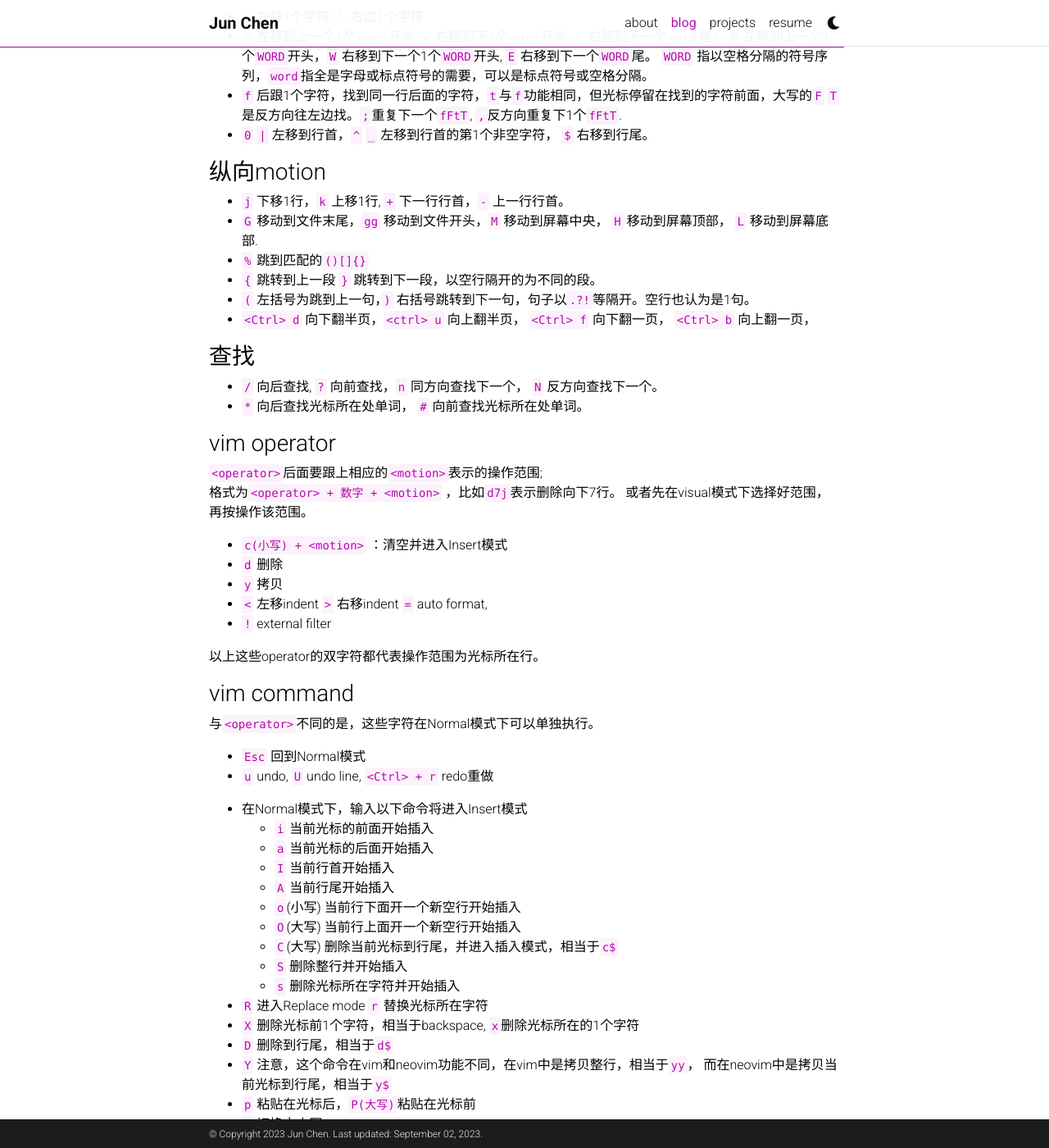
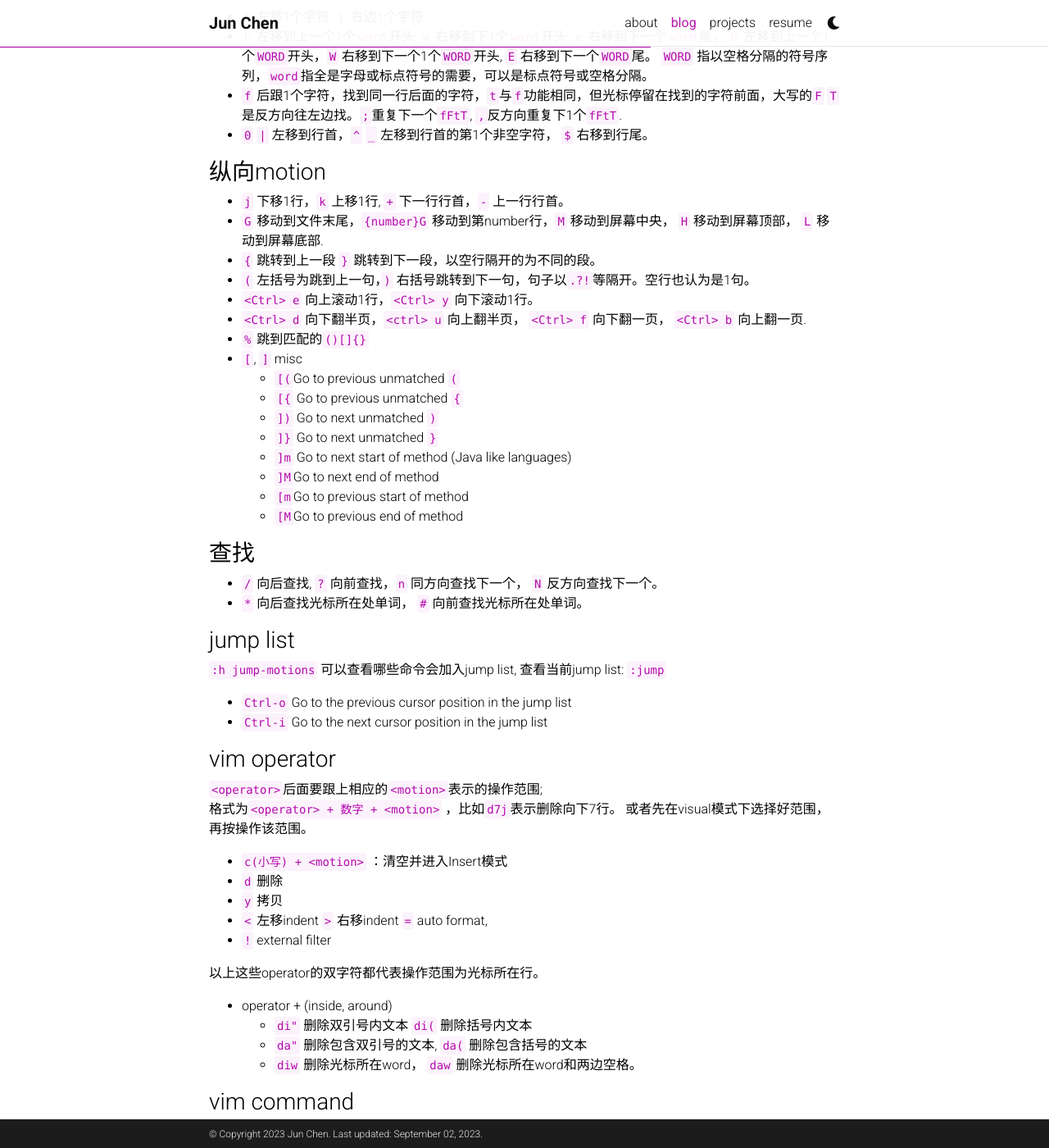
Before and after one commit to chenjun305/chenjun305.github.io, a Jekyll site: the page built from _posts/2023-01-07-vim.md, in a window 1280 px wide and 1400 px high, scrolled down 2773 px. Shown: the whole window at 82% size. Built offline with Jekyll 4.4.1, drawn with Linux system fonts in a browser that asks for light colours; full-size pictures stand in for the smaller copies a plugin makes; comment, search, counter and statistics services are not loaded; a style sheet for code colours, icons or effects is not loaded; some of the changed text lies outside the part shown.

Commit message:
update post - vim

```diff
--- a/_posts/2023-01-07-vim.md
+++ b/_posts/2023-01-07-vim.md
@@ -54,12 +54,12 @@ vim是一个基于模式的编辑器，严格来说，vim包含[6个基本模式
 * Command-line模式
   * 在Normal模式下，输入`:`或`/`或`?`进入命令行模式, `/`或`?`为查找字符串功能。
   * 以下为常用的一些命令
-    * `:w` 保存更改 `:q` 退出 `:wq` 保存并退出
-    * `:e <file>` 打开文件
+    * `:w` 保存更改, `:q` 退出, `:wq` 保存并退出, `q!` 不保存退出。
+    * `:e <file>` 打开文件， `:new <file>` 新建文件。
+    * `:set nu`, `set rnu`, `:set ignorecase`
     * `!<shell command>` 执行shell命令
-    * `:reg` 查看vim的register
-    * `:help` 查看帮助
-    * `:%s/<pattern>/<replace>/gc` 对文件进行搜索替换
+    * `:help` 查看帮助, 一些例子：`:h word`, `:h WORD`, `:h sentence`, `:h paragraph`
+    * `:%s/<pattern>/<replace>/gc` 对文件进行搜索替换, `:nohl` 取消高亮。
     * `:vsp` 纵向拆分窗口，`sp` 横向拆分窗口
 
 ## vim的功能
@@ -92,16 +92,30 @@ vim motion的作用是移动光标，定义前面的`<operator>`的操作范围
 
 ### 纵向motion
 * `j` 下移1行，`k` 上移1行, `+` 下一行行首，`-` 上一行行首。
-* `G` 移动到文件末尾，`gg` 移动到文件开头，`M` 移动到屏幕中央， `H` 移动到屏幕顶部， `L` 移动到屏幕底部.
-* `%` 跳到匹配的`()[]{}`
+* `G` 移动到文件末尾，`{number}G` 移动到第number行，`M` 移动到屏幕中央， `H` 移动到屏幕顶部， `L` 移动到屏幕底部.
 * `{` 跳转到上一段 `}` 跳转到下一段，以空行隔开的为不同的段。
 * `(` 左括号为跳到上一句，`)` 右括号跳转到下一句，句子以`.?!`等隔开。空行也认为是1句。
-* `<Ctrl> d` 向下翻半页，`<ctrl> u` 向上翻半页， `<Ctrl> f` 向下翻一页， `<Ctrl> b` 向上翻一页，
+* `<Ctrl> e` 向上滚动1行，`<Ctrl> y` 向下滚动1行。
+* `<Ctrl> d` 向下翻半页，`<ctrl> u` 向上翻半页， `<Ctrl> f` 向下翻一页， `<Ctrl> b` 向上翻一页.
+* `%` 跳到匹配的`()[]{}`
+* `[`, `]` misc
+  * `[(`Go to previous unmatched `(`
+  * `[{` Go to previous unmatched `{`
+  * `])` Go to next unmatched `)`
+  * `]}` Go to next unmatched `}`
+  * `]m` Go to next start of method (Java like languages)
+  * `]M`Go to next end of method
+  * `[m`Go to previous start of method
+  * `[M`Go to previous end of method
 
 ### 查找
 * `/` 向后查找, `?` 向前查找，`n` 同方向查找下一个， `N` 反方向查找下一个。
 * `*` 向后查找光标所在处单词， `#` 向前查找光标所在处单词。
 
+### jump list
+`:h jump-motions` 可以查看哪些命令会加入jump list, 查看当前jump list: `:jump`
+* `Ctrl-o`	Go to the previous cursor position in the jump list
+* `Ctrl-i`	Go to the next cursor position in the jump list
 
 ### vim operator
 
@@ -117,6 +131,10 @@ vim motion的作用是移动光标，定义前面的`<operator>`的操作范围
 
 以上这些operator的双字符都代表操作范围为光标所在行。
 
+* operator + <text object>(inside, around)
+  * `di"` 删除双引号内文本 `di(` 删除括号内文本
+  * `da"` 删除包含双引号的文本, `da(` 删除包含括号的文本
+  * `diw` 删除光标所在word， `daw` 删除光标所在word和两边空格。
 
 ### vim command
 与`<operator>`不同的是，这些字符在Normal模式下可以单独执行。
@@ -152,18 +170,36 @@ vim motion的作用是移动光标，定义前面的`<operator>`的操作范围
 
 
 ### extra
-* 1~9数字 放到其他操作前面表示次数
-* `g` extra cmds
+特殊功能，需要和其他进行组合。
+* `g` extra cmds,
+  * `gg` 移动到文件开头,
+  * `ge` 移动到前一个`word`尾, `gE` 移动到前一个WORD尾。
+  * `gu{motion}`	改为小写
+  * `guu`	 当前行改为小写
+  * `gU{motion}`	 改为大写
+  * `gUU`	 当前行改为大写
+
 * `小写z` extra cmds, `zt` 移动光标所在位置到顶部，`zz`到中部，`zb`到底部
 * `大写Z` quit , `ZZ` 保存退出, `ZQ`不保存退出
 * `"` register
+
+* 1~9数字 放到其他操作前面表示次数
 * `\` not used
 
 
 ## vim中的核心概念
 
 ### register
-
+* `:reg` 可查看vim的register
+* `"` + `a~z` + operator : 以双引号开头可定义1个register, 后接 a~z的命名，后续operator操作将文本存储在该register, 或从该register取出内容
+*  `"add` 将`dd`删除的行存储在`"a`, `"ap` 将register里的内容粘贴。
+* `""` 是默认的register, 最近1次操作的内容存储在里面。
+* `q` `@` record macro和play macro底层原理也是将这些命令存储在了register中。
+* 每次在vim中删除的文本都会推入 `"1` ~ `"9` 的register中, `"0` 保存着拷贝的文本。vim会自动保存最近的9次删除。不足1行的文本会保存到小删除register `"-`
+* 3个只读寄存器，`".` 上次insert模式下的文本, `“%` 当前文件名，`":` 上次命令行模式下的命令。
+* `"#` 交替文件寄存器，指buffer中的上一个文件。可通过`<Ctrl> ^`切换到交替文件。
+* `"*` 和 `"+` 指系统剪贴板, 比如`"*yy`可以将当前行存入系统剪贴板，可以在其他程序粘贴。反过来也可以。
+* `"/` 存储上一次搜索的关键词。
 
 ### buffer
 
```
